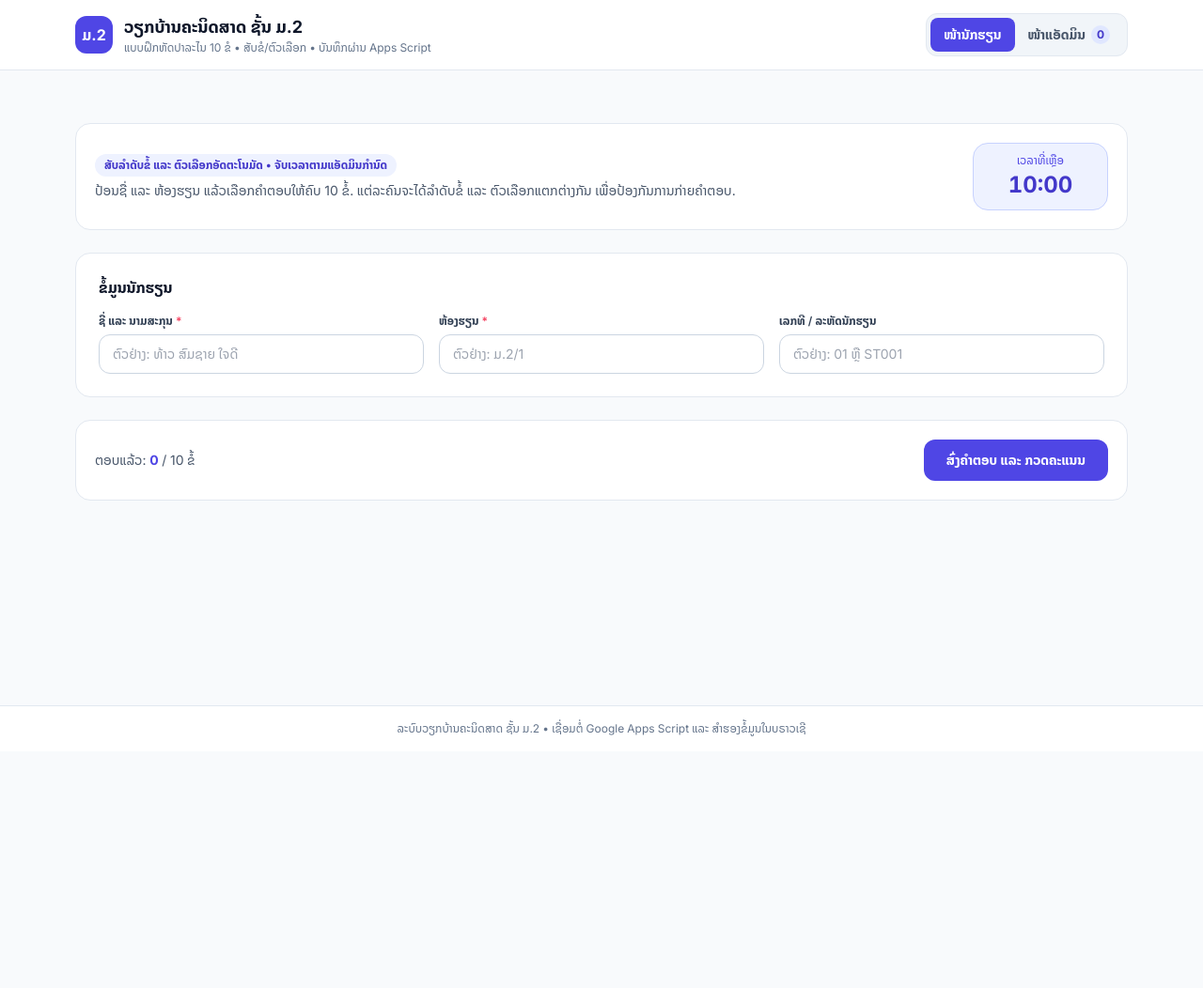
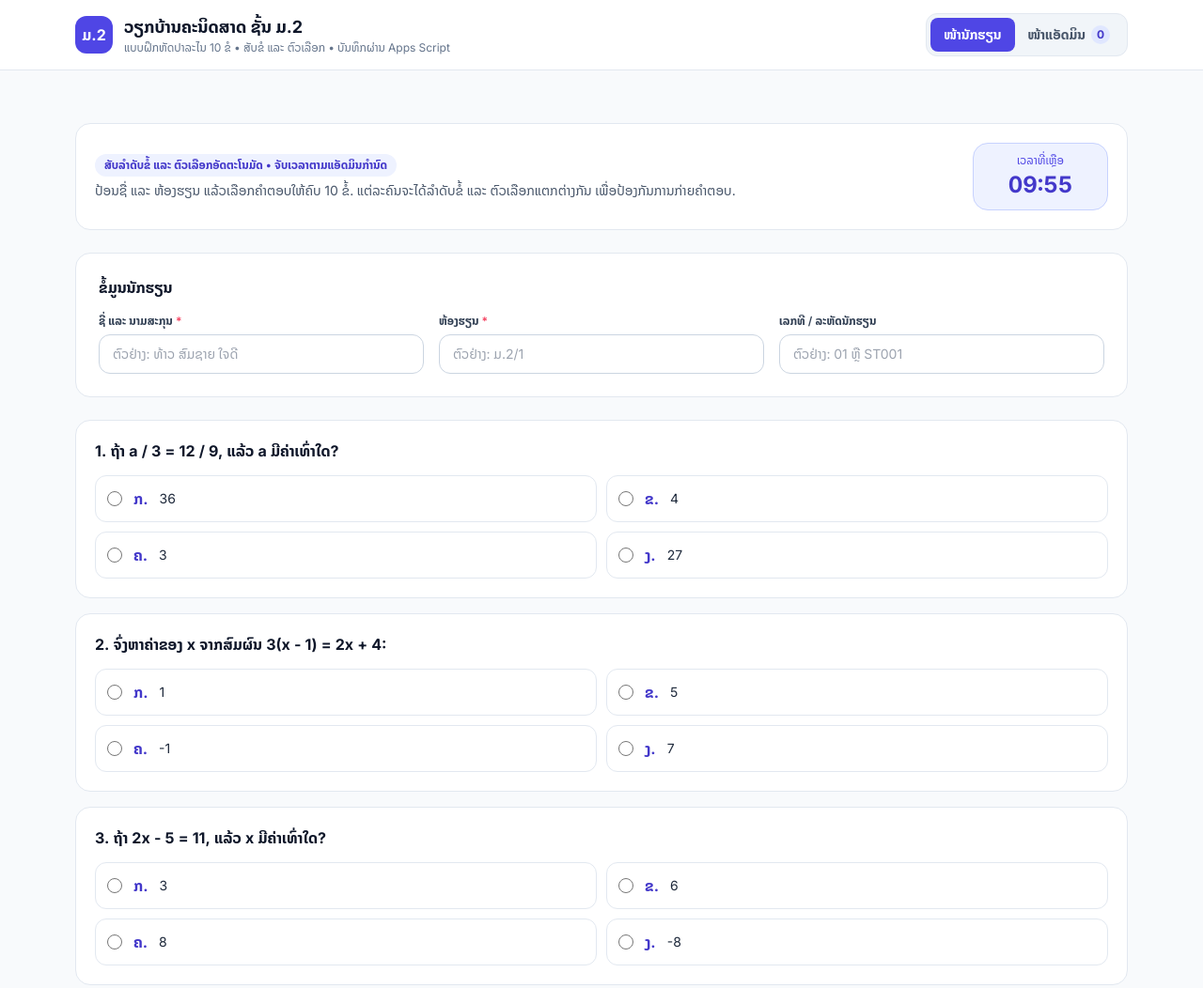
Before and after one commit to vong7878/photo_math_calculator, a plain HTML site: page index.html in a window 1280 px wide. Shown: the top 1052 px of the page at 94% size. Before the commit the page ends 800 px from the top, so only its background shows below. Drawn offline with nearby package versions, Linux system fonts and the light colour scheme.

Commit message:
Update index.html

```diff
--- a/index.html
+++ b/index.html
@@ -4,7 +4,9 @@
   <meta charset="UTF-8" />
   <meta name="viewport" content="width=device-width, initial-scale=1.0" />
   <title>ວຽກບ້ານຄະນິດສາດ ມ.2 - ລະບົບບັນທຶກຄະແນນ</title>
+  <!-- Load Tailwind CSS for responsive layout and visual styling -->
   <script src="https://cdn.tailwindcss.com"></script>
+  <!-- Load Inter and Noto Sans Lao fonts for clear legibility -->
   <link rel="preconnect" href="https://fonts.googleapis.com" />
   <link rel="preconnect" href="https://fonts.gstatic.com" crossorigin />
   <link href="https://fonts.googleapis.com/css2?family=Inter:wght@400;500;600;700&family=Noto+Sans+Lao:wght@400;500;600;700&display=swap" rel="stylesheet" />
@@ -16,7 +18,7 @@
 </head>
 <body class="bg-slate-50 text-slate-800 min-h-screen flex flex-col overflow-x-hidden">
 
-  <!-- Toast Notification Box -->
+  <!-- Toast Notification Box (replaces alert/confirm) -->
   <div id="toastBox" class="fixed top-4 right-4 z-50 hidden max-w-sm rounded-xl px-4 py-3 text-sm font-semibold text-white shadow-lg transition-all duration-300"></div>
 
   <!-- Top Navigation Header -->
@@ -31,7 +33,7 @@
             ວຽກບ້ານຄະນິດສາດ ຊັ້ນ ມ.2
           </h1>
           <p class="text-xs text-slate-500 truncate">
-            ແບບຝຶກຫັດປາລະໄນ 10 ຂໍ້ • ສັບຂໍ້/ຕົວເລືອກ • ບັນທຶກຜ່ານ Apps Script
+            ແບບຝຶກຫັດປາລະໄນ 10 ຂໍ້ • ສັບຂໍ້ ແລະ ຕົວເລືອກ • ບັນທຶກຜ່ານ Apps Script
           </p>
         </div>
       </div>
@@ -319,7 +321,7 @@
     </section>
   </main>
 
-  <!-- Admin PIN Modal (Code: 99922246) -->
+  <!-- Admin PIN Modal (Protected by PIN: 99922246) -->
   <div id="adminPinModal" class="fixed inset-0 z-50 hidden bg-slate-900/50 backdrop-blur-2xs flex items-center justify-center p-4">
     <div class="bg-white rounded-2xl border border-slate-200 max-w-sm w-full p-6 shadow-xl space-y-4">
       <div>
@@ -455,32 +457,41 @@
     // ==================== SAFE STORAGE WITH MEMORY FALLBACK ====================
     const fallbackMemory = new Map();
 
+    // Reads from localStorage when allowed, otherwise falls back to in-memory Map
     function safeGetStorage(key) {
       try {
         if (window.localStorage) {
           const val = window.localStorage.getItem(key);
           if (val !== null) return val;
         }
-      } catch (_) {}
+      } catch (_) {
+        // Fallback when localStorage access is blocked
+      }
       return fallbackMemory.has(key) ? fallbackMemory.get(key) : null;
     }
 
+    // Persists key-value in memory and attempts localStorage when permitted
     function safeSetStorage(key, value) {
       fallbackMemory.set(key, String(value));
       try {
         if (window.localStorage) {
           window.localStorage.setItem(key, String(value));
         }
-      } catch (_) {}
+      } catch (_) {
+        // Retain in fallbackMemory
+      }
     }
 
+    // Removes key from memory and localStorage when permitted
     function safeRemoveStorage(key) {
       fallbackMemory.delete(key);
       try {
         if (window.localStorage) {
           window.localStorage.removeItem(key);
         }
-      } catch (_) {}
+      } catch (_) {
+        // Ignore storage restriction
+      }
     }
 
     // ==================== ANTI-CHEAT SHUFFLE & TAB MONITOR ====================
@@ -493,6 +504,7 @@
       return copy;
     }
 
+    // Builds a shuffled session of all 10 questions and shuffled option labels
     function buildShuffledSessionQuestions() {
       const shuffledQuestions = shuffleArray(QUESTIONS);
       return shuffledQuestions.map((q) => {
@@ -592,6 +604,7 @@
     }
 
     // ==================== STUDENT QUIZ RENDERING & TIMER ====================
+    // Renders all 10 shuffled questions and shuffled option labels into #questionsContainer
     function renderQuestions() {
       const container = document.getElementById('questionsContainer');
       if (!container) return;
@@ -601,31 +614,41 @@
         const card = document.createElement('div');
         card.className = 'bg-white rounded-2xl border border-slate-200 p-5 shadow-2xs';
 
-        const optionsMarkup = CHOICE_KEYS.map((choiceKey) => {
+        const questionTitle = document.createElement('div');
+        questionTitle.className = 'font-bold text-slate-900 text-sm sm:text-base mb-3.5';
+        questionTitle.textContent = `${idx + 1}. ${q.question}`;
+        card.appendChild(questionTitle);
+
+        const optionsGrid = document.createElement('div');
+        optionsGrid.className = 'grid grid-cols-1 sm:grid-cols-2 gap-2.5';
+
+        CHOICE_KEYS.forEach((choiceKey) => {
           const choiceText = q.displayOptions[choiceKey];
-          return `
-            <label class="flex items-center gap-3 p-3 rounded-xl border border-slate-200 hover:border-indigo-400 hover:bg-indigo-50/40 cursor-pointer transition">
-              <input
-                type="radio"
-                name="question_${q.id}"
-                value="${choiceKey}"
-                onchange="updateAnsweredCounter()"
-                class="w-4 h-4 text-indigo-600 focus:ring-indigo-500"
-              />
-              <span class="font-bold text-indigo-700">${choiceKey}.</span>
-              <span class="text-sm text-slate-800">${escapeHtml(choiceText)}</span>
-            </label>
-          `;
-        }).join('');
+          const label = document.createElement('label');
+          label.className = 'flex items-center gap-3 p-3 rounded-xl border border-slate-200 hover:border-indigo-400 hover:bg-indigo-50/40 cursor-pointer transition';
 
-        card.innerHTML = `
-          <div class="font-bold text-slate-900 text-sm sm:text-base mb-3.5">
-            ${idx + 1}. ${escapeHtml(q.question)}
-          </div>
-          <div class="grid grid-cols-1 sm:grid-cols-2 gap-2.5">
-            ${optionsMarkup}
-          </div>
-        `;
+          const radio = document.createElement('input');
+          radio.type = 'radio';
+          radio.name = `question_${q.id}`;
+          radio.value = choiceKey;
+          radio.className = 'w-4 h-4 text-indigo-600 focus:ring-indigo-500';
+          radio.addEventListener('change', updateAnsweredCounter);
+
+          const keySpan = document.createElement('span');
+          keySpan.className = 'font-bold text-indigo-700';
+          keySpan.textContent = `${choiceKey}.`;
+
+          const textSpan = document.createElement('span');
+          textSpan.className = 'text-sm text-slate-800';
+          textSpan.textContent = choiceText;
+
+          label.appendChild(radio);
+          label.appendChild(keySpan);
+          label.appendChild(textSpan);
+          optionsGrid.appendChild(label);
+        });
+
+        card.appendChild(optionsGrid);
         container.appendChild(card);
       });
 
@@ -711,6 +734,7 @@
       submitStudentQuiz('manual');
     }
 
+    // Grades by comparing selected option text against each question's true answer text
     async function submitStudentQuiz(submitType) {
       if (quizSubmitted) return;
       quizSubmitted = true;
@@ -1020,12 +1044,12 @@
 
         renderAdminTable();
         if (banner) {
-          banner.textContent = 'ສະແດງຂໍ້ມູນຈາກແຄชໃນເຄື່ອງ (ບໍ່ພົບຂໍ້ມູນໃໝ່ຈາກ Apps Script)';
+          banner.textContent = 'ສະແດງຂໍ້ມູນຈາກແຄຊໃນເຄື່ອງ (ບໍ່ພົບຂໍ້ມູນໃໝ່ຈາກ Apps Script)';
         }
       } catch (_) {
         renderAdminTable();
         if (banner) {
-          banner.textContent = 'ບໍ່ສາມາດເຊື່ອມຕໍ່ Apps Script ໄດ້ຊົ່ວຄາວ • ກຳລັງສະແດງຂໍ້ມູນຈາກແຄชໃນເຄື່ອງ';
+          banner.textContent = 'ບໍ່ສາມາດເຊື່ອມຕໍ່ Apps Script ໄດ້ຊົ່ວຄາວ • ກຳລັງສະແດງຂໍ້ມູນຈາກແຄຊໃນເຄື່ອງ';
         }
         if (notifyUser) showToast('ດຶງຂໍ້ມູນອອນໄລນ໌ບໍ່ສຳເລັດ ສະແດງຂໍ້ມູນໃນເຄື່ອງແທນ', 'warn');
       }
@@ -1128,10 +1152,9 @@
         item.submittedAt
       ]);
 
-      const csvContent = '﻿' + [headers, ...rows]
+      const csvContent = '\uFEFF' + [headers, ...rows]
         .map((row) => row.map((cell) => `"${String(cell ?? '').replace(/"/g, '""')}"`).join(','))
-        .join('
-');
+        .join('\n');
 
       const blob = new Blob([csvContent], { type: 'text/csv;charset=utf-8;' });
       const url = URL.createObjectURL(blob);
```
